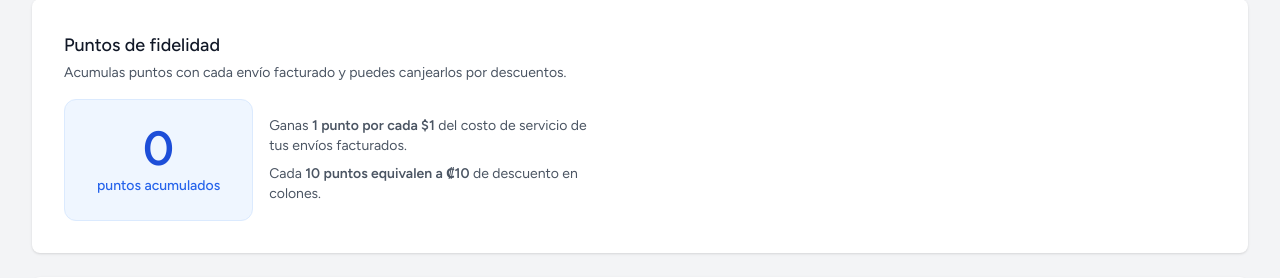
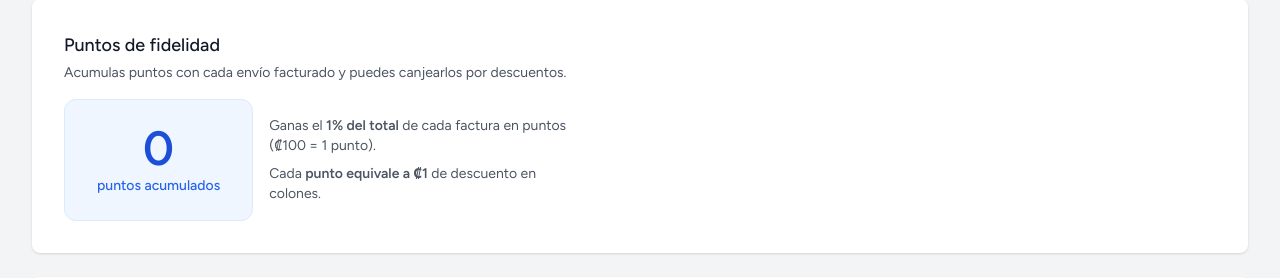
Before and after one commit to daniv04/sqexpress, a Laravel app: page /profile in a window 1280 px wide. Shown: the part 427-705 px from the top of the page. Run offline with Laravel 12, Linux system fonts and the light colour scheme; a user stored in the database is signed in; data comes from the database, SQL or seed files in the repository; data that the repository does not hold is empty; style sheets or scripts are compiled from the project's sources.

Commit message:
fix: calcular puntos de fidelidad como 1% del total en colones
- Los puntos ganados son el 1% del total_crc de la factura (₡100 = 1 punto)
- Aclarar constantes de tasa de ganancia y de canje (1 punto = ₡1)
- Usar pointsDiscountInCrc en el perfil en vez de duplicar la tasa
- Actualizar textos del PDF y del perfil

```diff
--- a/resources/views/pdfs/invoice.blade.php
+++ b/resources/views/pdfs/invoice.blade.php
@@ -174,7 +174,7 @@
 
     {{-- FOOTER --}}
     <div class="footer-note">
-        * Los puntos otorgados son 1 por cada $1 del total a pagar ({{ $invoice->points_earned }} puntos).<br>
+        * Los puntos otorgados equivalen al 1% del total a pagar en colones ({{ $invoice->points_earned }} puntos).<br>
         @if($invoice->discount_amount > 0)
         * Descuento del 10% aplicado por ser tu primera factura con SQ EXPRESS CR.<br>
         @endif
--- a/resources/views/profile/partials/points-summary.blade.php
+++ b/resources/views/profile/partials/points-summary.blade.php
@@ -14,8 +14,8 @@
             <span class="mt-1 text-sm text-blue-600 dark:text-blue-400 font-medium">puntos acumulados</span>
         </div>
         <div class="text-sm text-gray-600 dark:text-gray-400 max-w-xs">
-            <p>Ganas <strong>1 punto por cada $1</strong> del costo de servicio de tus envíos facturados.</p>
-            <p class="mt-2">Cada <strong>10 puntos equivalen a ₡10</strong> de descuento en colones.</p>
+            <p>Ganas el <strong>1% del total</strong> de cada factura en puntos (₡100 = 1 punto).</p>
+            <p class="mt-2">Cada <strong>punto equivale a ₡1</strong> de descuento en colones.</p>
         </div>
     </div>
 
@@ -24,7 +24,7 @@
             @if ($user->redeem_points_requested)
                 <div class="flex items-center gap-3 rounded-lg bg-green-50 dark:bg-green-900/20 border border-green-100 dark:border-green-800 px-4 py-3">
                     <p class="text-sm text-green-700 dark:text-green-300">
-                        {{ __('Tus :points puntos se canjearán (₡:discount de descuento) en tu próxima factura.', ['points' => $user->loyalty_points, 'discount' => number_format($user->loyalty_points, 2)]) }}
+                        {{ __('Tus :points puntos se canjearán (₡:discount de descuento) en tu próxima factura.', ['points' => $user->loyalty_points, 'discount' => number_format(app(\App\Services\DbService\InvoiceService::class)->pointsDiscountInCrc($user->loyalty_points), 2)]) }}
                     </p>
                     <form method="POST" action="{{ route('profile.redeem-points') }}">
                         @csrf
```
Also changed, not shown: app/Services/DbService/InvoiceService.php (+16 -5 lines).
